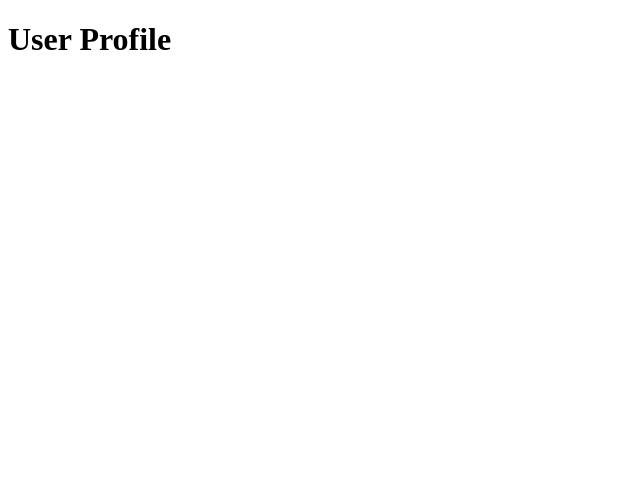
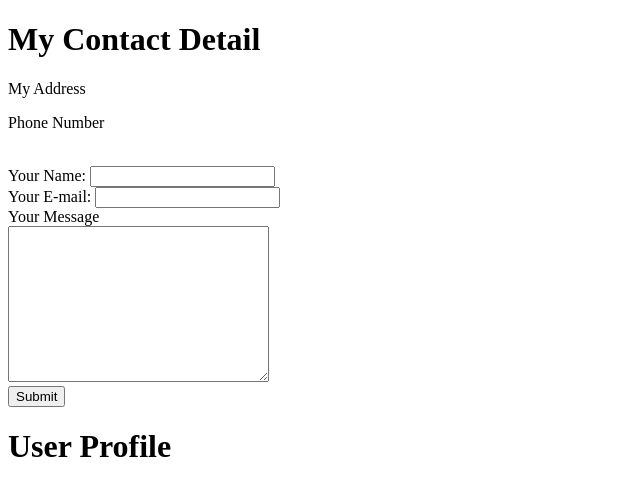
Before and after one commit to Sumansjain/Javascript, a plain HTML site: page index.html in a window 1280 px wide. Shown: the whole page, without its empty margins (0-640 px from the left). Drawn offline with Linux system fonts and the light colour scheme.

Commit message:
Update index.html

```diff
--- a/index.html
+++ b/index.html
@@ -8,6 +8,20 @@
 </head>
 <body>
     <title> My Name Suman</title>
+    <h1>My Contact Detail</h1>
+    <p>My Address</p>
+    <P>Phone Number</P>
+    <br>
+    <form class="" action="index.html">
+        <label> Your Name:</label>
+        <input type="text" name="" id=""><br>
+        <label> Your E-mail:</label>
+        <input type="email" name="" id=""> <br>
+        <label>Your Message</label> <br>
+        <textarea name="name" id="" cols="30" rows="10"></textarea> <br>
+        <input type="submit" name="">
+    </form>
+
 <h1>User Profile</h1>
 </body>
 </html>
```
